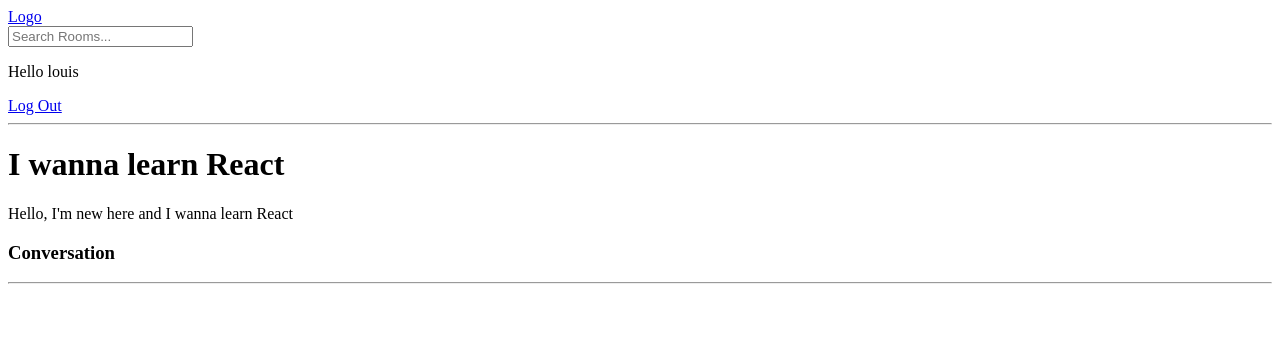
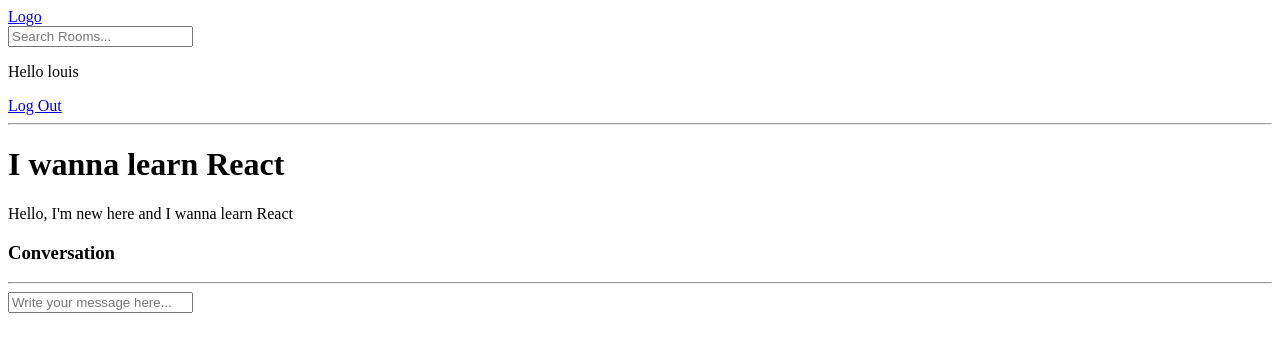
Before and after one commit to louiskwt/studybuddy, a Django app: page /room_page/3/ in a window 1280 px wide. Shown: the top 352 px of the page. Run offline with Django 3.2, Linux system fonts and the light colour scheme; a user stored in the database is signed in; data comes from the database, SQL or seed files in the repository; both versions use the stored data as it was after the commit.

Commit message:
build message form in room

```diff
--- a/base/templates/base/room.html
+++ b/base/templates/base/room.html
@@ -15,8 +15,16 @@
             <p>{{ message.body }}</p>
             <hr>
         </div>
-
     {% endfor %}
 </div>
 
+{% if request.user.is_authenticated %}
+<div class="comment-form">
+    <form method="POST" action="">
+        {% csrf_token %}
+        <input type="text" name="body" placeholder="Write your message here..." />
+    </form>
+</div>
+{% endif %}
+
 {% endblock body %}
```
Also changed, not shown: db.sqlite3.
